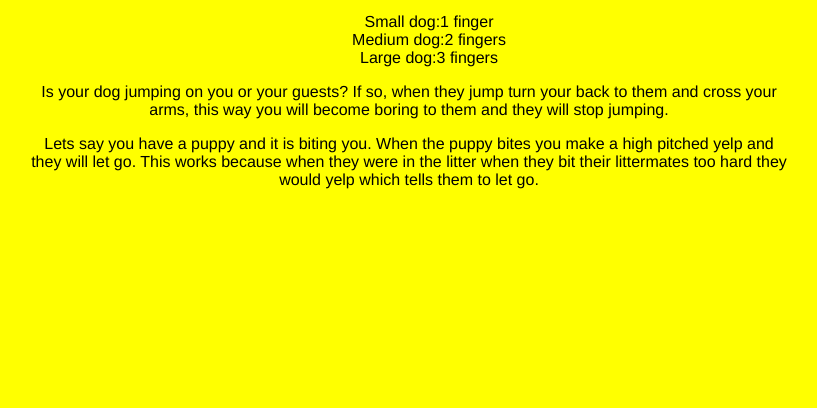
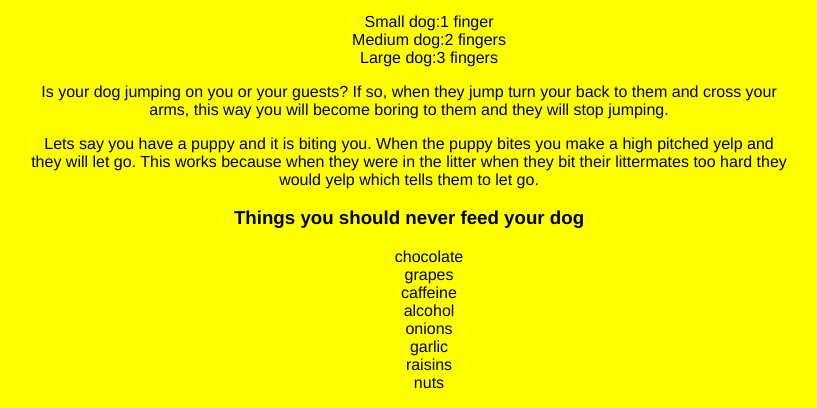
Before and after one commit to Alisasdogtraining/Alisasdogtraining.github.io, a plain HTML site: page index.html in a window 1280 px wide. Shown: the part 3468-3876 px from the top of the page, without its empty margins (231-1048 px from the left). Before the commit the page ends 3673 px from the top, so only its background shows below. Drawn offline with Linux system fonts and the light colour scheme.

Commit message:
Update index.html

```diff
--- a/index.html
+++ b/index.html
@@ -72,8 +72,17 @@
       </ul>
       <p>Is your dog jumping on you or your guests? If so, when they jump turn your back to them and cross your arms, this way you will become boring to them and they will stop jumping.</p>
       <p>Lets say you have a puppy and it is biting you. When the puppy bites you make a high pitched yelp and they will let go. This works because when they were in the litter when they bit their littermates too hard they would yelp which tells them to let go.</p>
-      <p>
-
+      <h3>Things you should never feed your dog</h3>
+      <ul>
+      <li>chocolate
+      <li>grapes
+      <li>caffeine
+      <li>alcohol
+      <li>onions
+      <li>garlic
+      <li>raisins
+      <li>nuts
+      </ul>
 
 
 
```
